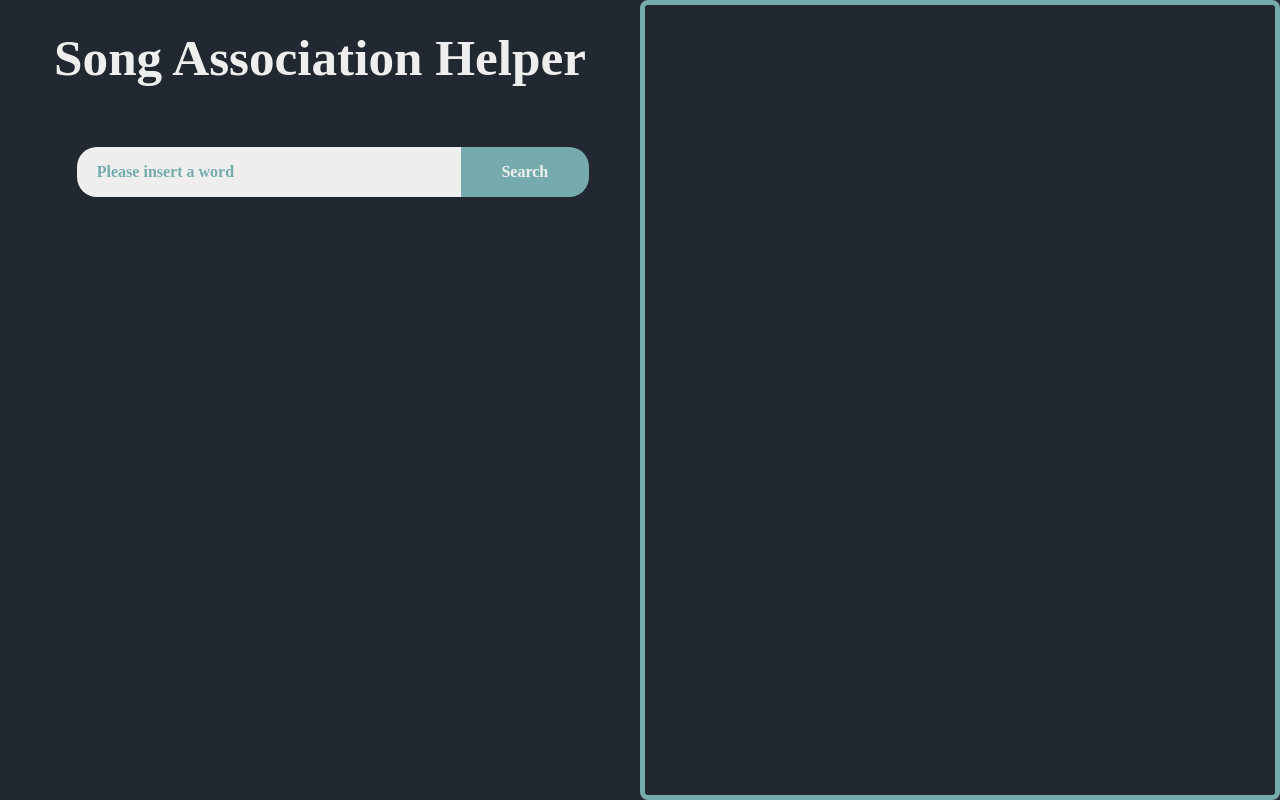
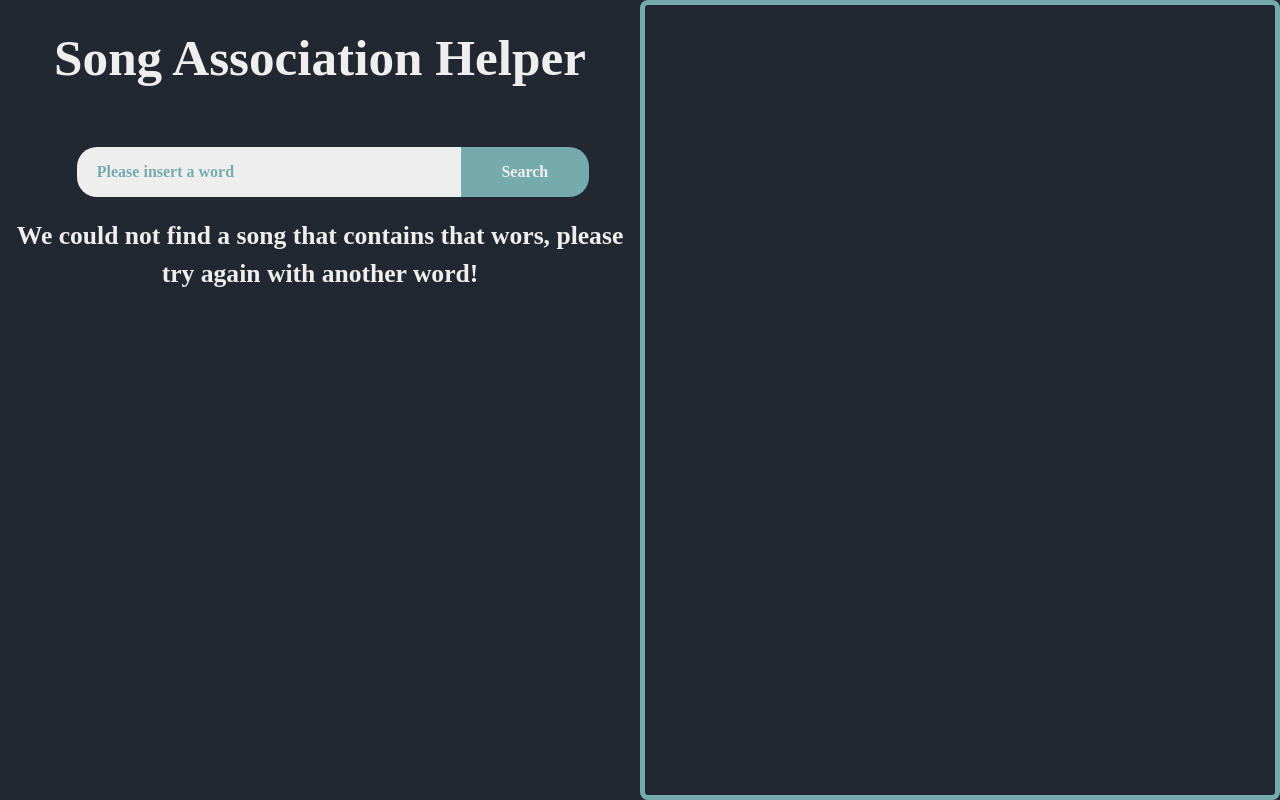
Before and after one commit to KOrtizLedezma/Project3COP3530SAH, a Next.js app: page / in a window 1280 px wide. Built offline with nearby package versions, Linux system fonts and the light colour scheme.

Commit message:
Word not found message added

```diff
--- a/src/app/globals.css
+++ b/src/app/globals.css
@@ -206,3 +206,16 @@ body {
   height: 100vh;
   float: right;
 }
+
+.custom-message {
+  font-family: 'Copperplate, Fantasy';
+  font-size: 2vw;
+  display: flex;
+  justify-content: center;
+  align-items: center;
+  font-weight: bold;
+  color: #EEEEEE;
+  text-align: center;
+  padding: 10px;
+  margin-top: 10px;
+}
--- a/src/app/page.js
+++ b/src/app/page.js
@@ -38,6 +38,12 @@ export default function Home() {
         <div>
           <DataTable handleSubmit={handleSubmit} word={word} setWord={setWord}/>
           {treeData && <SongsTable bfsData={bfsData} dfsData={dfsData} />}
+          {!treeData &&
+            <div>
+              <p className="custom-message">
+                We could not find a song that contains that wors, please try again with another word!
+              </p>
+            </div>}
         </div>
       </div>
 
```
